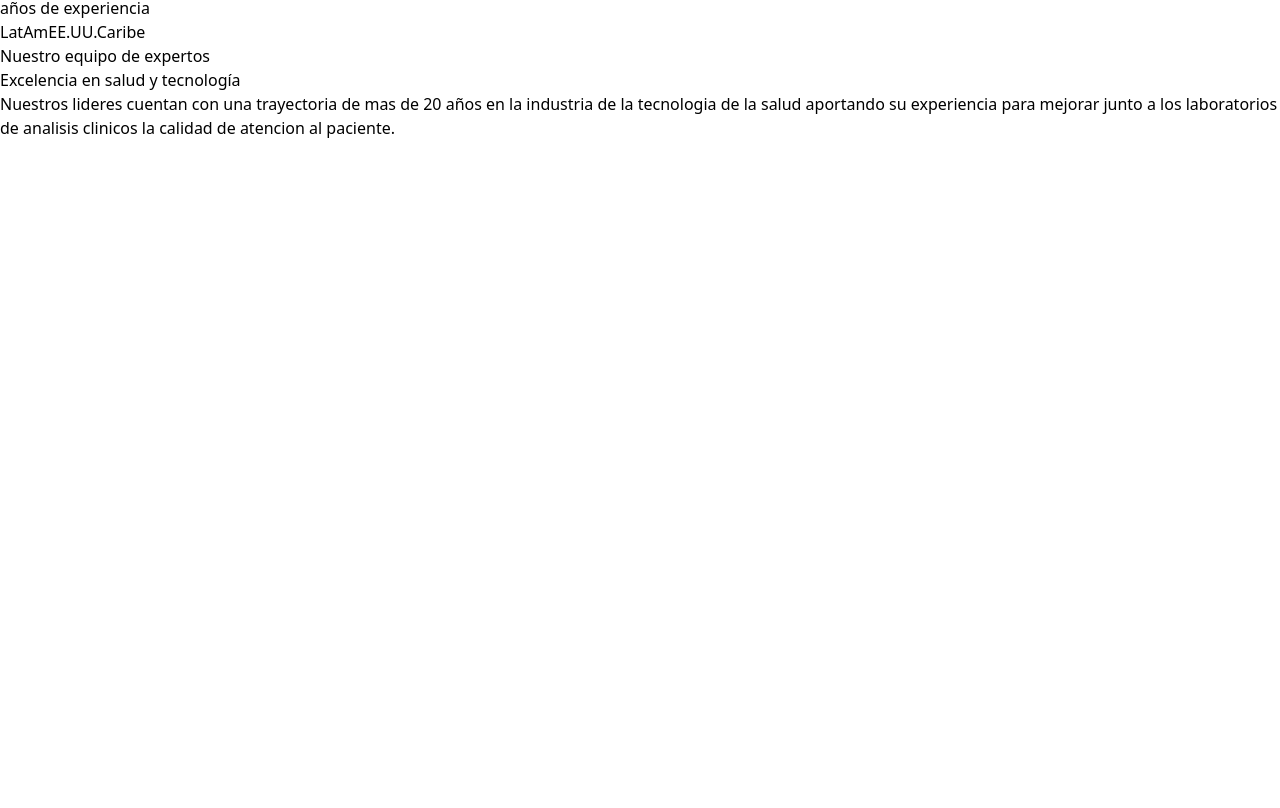
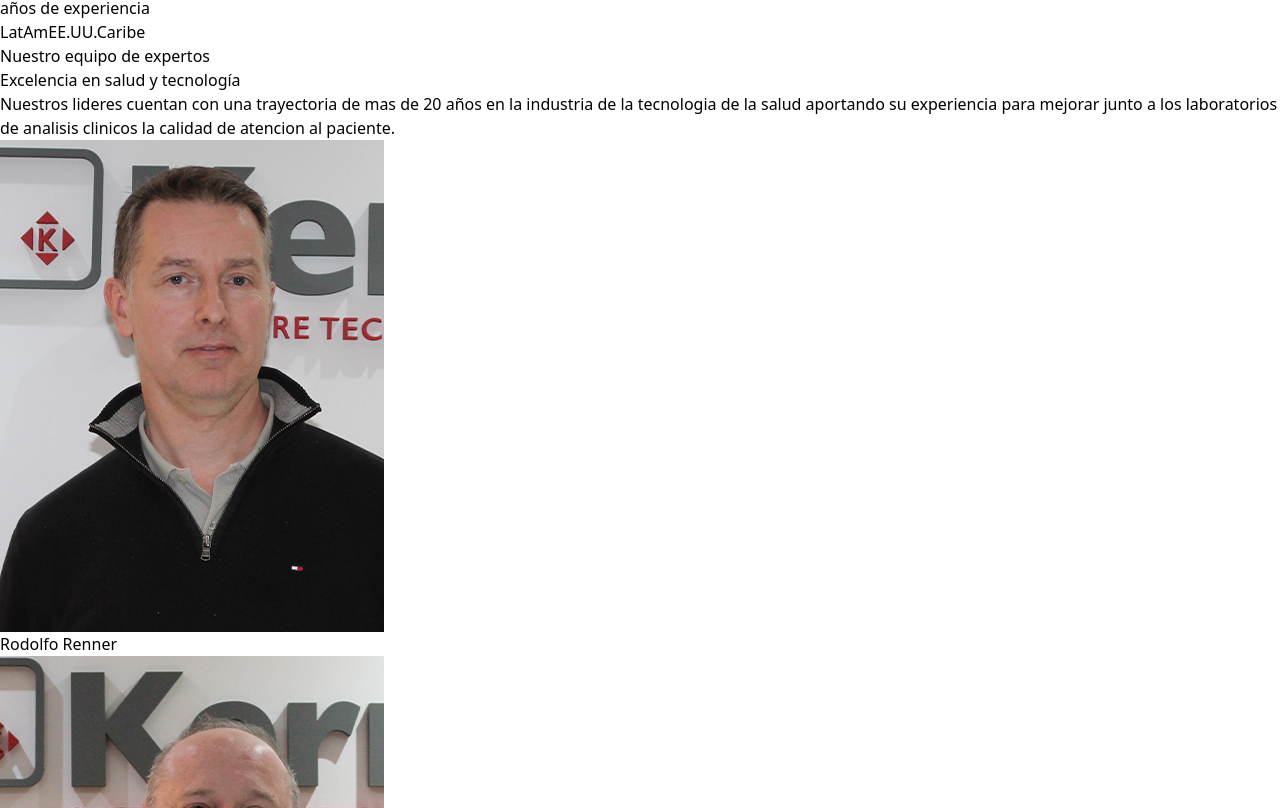
Before and after one commit to mArchilli/kern, a React (Vite) app: page /nosotros in a window 1280 px wide. Shown: the part 5512-6320 px from the top of the page. Built offline with nearby package versions, Linux system fonts and the light colour scheme.

Commit message:
actualizacion kern

```diff
--- a/src/views/Home.jsx
+++ b/src/views/Home.jsx
@@ -391,7 +391,7 @@ const Home = () => {
   return (
     <div className="bg-white text-gray-800 ">
       {/*Hero Section */}
-      <section className="relative overflow-hidden min-h-[90vh] flex items-start py-8 px-4 sm:py-10 sm:px-6 lg:px-8 lg:pt-16 bg-gradient-to-br from-white via-white to-[#F5F7F6]">
+      <section className="relative overflow-hidden h-screen flex items-start py-8 px-4 sm:py-10 sm:px-6 lg:px-8 lg:pt-16 bg-gradient-to-br from-white via-white to-[#F5F7F6]">
         {/* Gradiente decorativo rojo en esquina superior izquierda */}
         <div className="pointer-events-none absolute top-0 left-0 w-[35rem] h-[35rem] rounded-full bg-[#D94B45]/15 blur-3xl -translate-x-1/3 -translate-y-1/3" />
 
@@ -549,6 +549,26 @@ const Home = () => {
               <div className="absolute top-0 right-0 w-24 h-full bg-gradient-to-l from-white to-transparent pointer-events-none z-10" />
             </div>
             </div>
+          </div>
+        </div>
+      </section>
+
+      {/* Clientes */}
+      <section className="relative py-12 sm:py-16 px-4 sm:px-6 lg:px-8 bg-gradient-to-b from-[#F7F9F8] to-white">
+        <div className="max-w-7xl mx-auto">
+          <div className="text-center mb-12">
+            <h2 className="text-3xl sm:text-4xl lg:text-5xl font-bold text-gray-900 mb-4" data-aos="fade-up">
+              Clientes que confiaron en nosotros
+            </h2>
+            <div className="w-20 h-1 bg-gradient-to-r from-[#D94B45] to-[#c7413c] mx-auto rounded-full" data-aos="zoom-in" data-aos-delay="100"></div>
+          </div>
+
+          <div className="relative rounded-3xl overflow-hidden bg-white shadow-xl border border-gray-100 p-6 sm:p-8" data-aos="fade-up" data-aos-delay="150">
+            <img
+              src="/images/clientes-kern.png"
+              alt="Clientes que confiaron en Kern IT"
+              className="w-full h-auto"
+            />
           </div>
         </div>
       </section>
--- a/src/views/Nosotros.jsx
+++ b/src/views/Nosotros.jsx
@@ -1,7 +1,6 @@
 import React, { useEffect, useMemo, useState } from 'react'
 import { Link } from 'react-router-dom'
 import PillButton from '../components/PillButton'
-import claudioImg from '../assets/Nosotros/kern-claudio.jpg'
 import diegoImg from '../assets/Nosotros/kern-diego.jpg'
 import rodolfoImg from '../assets/Nosotros/kern-rodolfo.jpg'
 
@@ -11,11 +10,6 @@ import rodolfoImg from '../assets/Nosotros/kern-rodolfo.jpg'
 // Carrusel del equipo
 const TeamCarousel = () => {
   const slides = [
-    {
-      img: claudioImg,
-      name: 'Claudio Martín Weisz',
-      tags: ['Estrategia', 'Crecimiento', 'Relación con clientes']
-    },
     {
       img: rodolfoImg,
       name: 'Rodolfo Renner',
@@ -250,13 +244,8 @@ const HorizontalFeatureLoop3 = ({ items }) => {
 }
 
 const Nosotros = () => {
-  // Datos desktop para las 3 cards
+  // Datos desktop para las 2 cards
   const teamDesktop = [
-    {
-      img: claudioImg,
-      name: 'Claudio Martín Weisz',
-      tags: ['Estrategia', 'Crecimiento', 'Relación con clientes']
-    },
     {
       img: rodolfoImg,
       name: 'Rodolfo Renner',
@@ -431,8 +420,8 @@ const Nosotros = () => {
             <TeamCarousel />
           </div>
 
-          {/* Desktop: 3 cards estáticas */}
-          <div className="hidden md:grid grid-cols-3 gap-8">
+          {/* Desktop: 2 cards estáticas centradas */}
+          <div className="hidden md:grid grid-cols-2 gap-8 max-w-4xl mx-auto">
             {teamDesktop.map((p) => (
               <div key={p.name} className="relative rounded-[28px] p-[1px] bg-gradient-to-br from-[#D94B45]/20 via-white to-[#9BA6A1]/20 group transition">
                 <div className="rounded-[26px] bg-white/90 backdrop-blur border border-[#E7EBEA] p-6 h-full shadow-[0_10px_25px_rgba(0,0,0,0.05)] relative overflow-hidden">
```
Also changed, not shown: public/images/clientes-kern.png (added), 1 other file (tests, documents, lock files or other folders).
